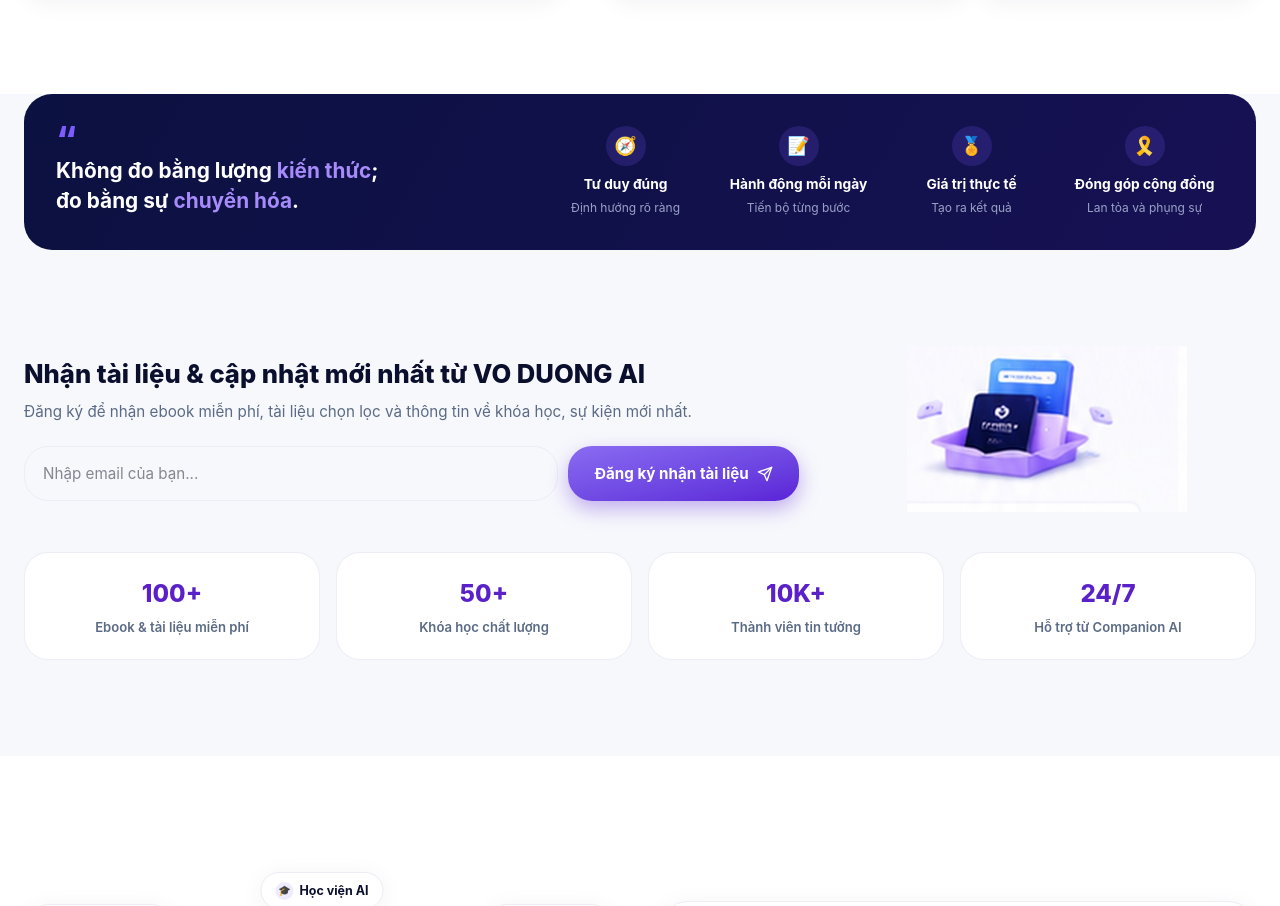
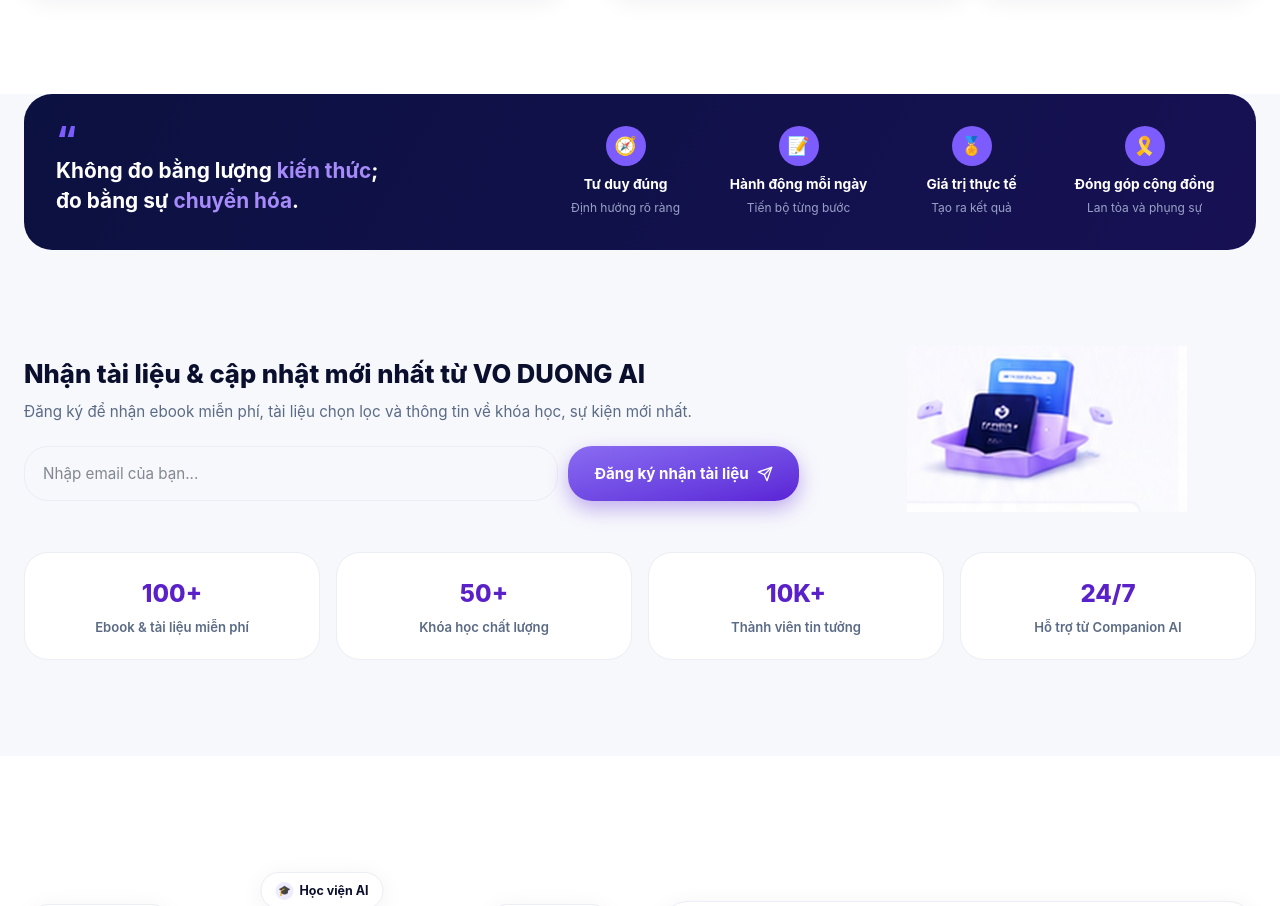
Before and after one commit to duongtyphu/duongtyphu, a Next.js app in the folder voduongai/: page /landing-preview in a window 1280 px wide. Shown: the part 2763-3669 px from the top of the page. Built offline with nearby package versions, Linux system fonts and the light colour scheme; no server answers.

Commit message:
Change quote bar value icon backgrounds to solid purple

```diff
--- a/voduongai/src/components/landing-preview/LandingPreviewQuoteBar.tsx
+++ b/voduongai/src/components/landing-preview/LandingPreviewQuoteBar.tsx
@@ -24,7 +24,7 @@ export function LandingPreviewQuoteBar() {
           <ul className="grid grid-cols-2 gap-3.5 sm:grid-cols-4">
             {VALUES.map((v) => (
               <li key={v.title} className="text-center">
-                <div className="mx-auto mb-2 flex h-10 w-10 items-center justify-center rounded-full bg-[rgba(124,92,252,.18)] text-lg">
+                <div className="mx-auto mb-2 flex h-10 w-10 items-center justify-center rounded-full bg-[#7C5CFC] text-lg">
                   {v.icon}
                 </div>
                 <h5 className="text-[.86rem] font-bold text-white">{v.title}</h5>
```
